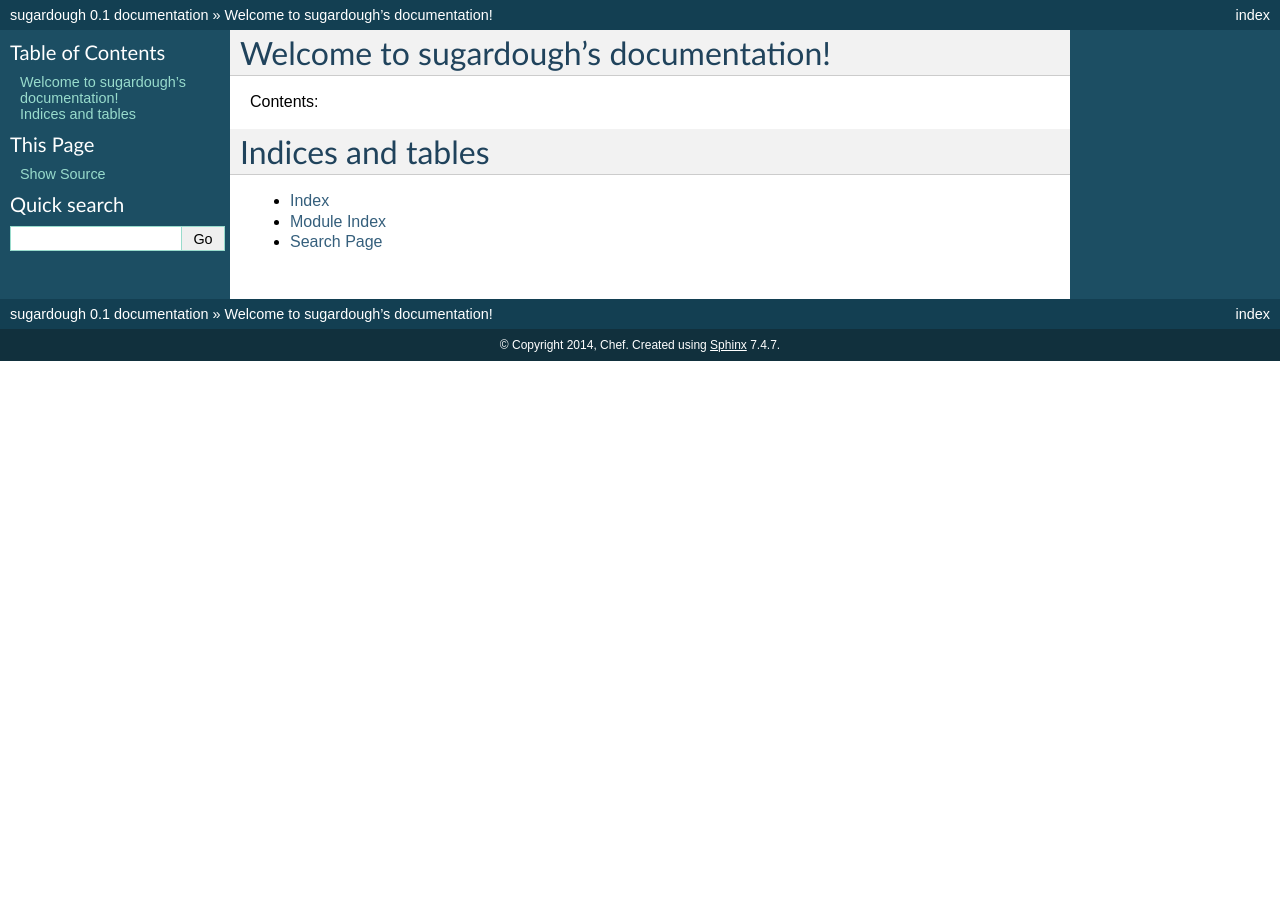
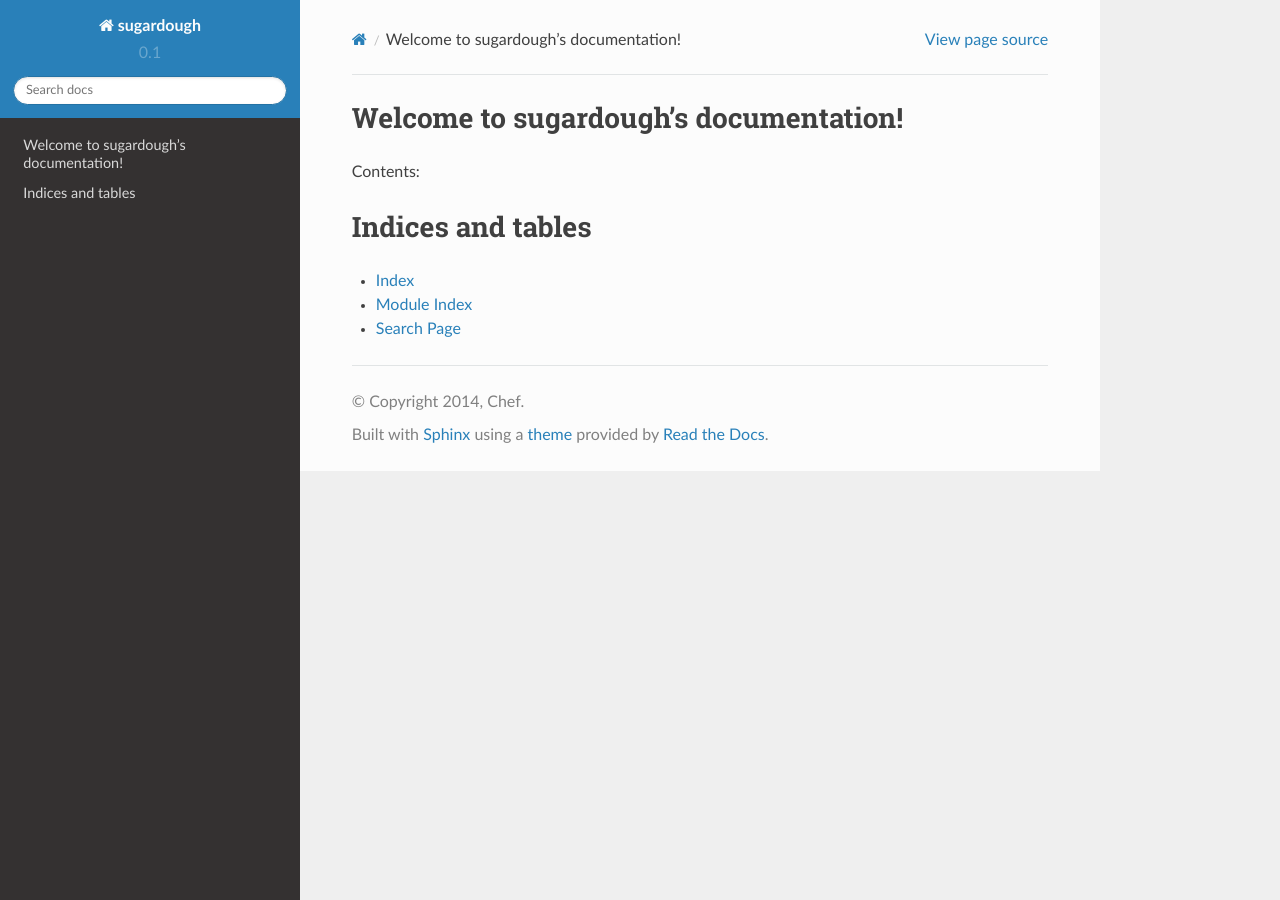
Before and after one commit to mozilla/sugardough, a Sphinx documentation site: the page built from sugardough/docs/index.rst, in a window 1280 px wide. Built offline with Sphinx 7.4.7 and the Read the Docs theme 2.0.0, drawn with Linux system fonts in a browser that asks for light colours.

Commit message:
Use readthedocs theme for documentation.

```diff
--- a/sugardough/docs/conf.py
+++ b/sugardough/docs/conf.py
@@ -14,6 +14,13 @@
 
 import sys
 import os
+
+on_rtd = os.environ.get('READTHEDOCS') == 'True'
+if not on_rtd:
+    import sphinx_rtd_theme
+    html_theme = 'sphinx_rtd_theme'
+    html_theme_path = [sphinx_rtd_theme.get_html_theme_path()]
+
 
 # If extensions (or modules to document with autodoc) are in another directory,
 # add these directories to sys.path here. If the directory is relative to the
@@ -98,7 +105,7 @@ pygments_style = 'sphinx'
 
 # The theme to use for HTML and HTML Help pages.  See the documentation for
 # a list of builtin themes.
-html_theme = 'default'
+html_theme = 'sphinx_rtd_theme'
 
 # Theme options are theme-specific and customize the look and feel of a theme
 # further.  For a list of options available for each theme, see the
```
Also changed, not shown: {{ cookiecutter.project_name }}/docs/conf.py (+8 -1 lines), 2 other files.
